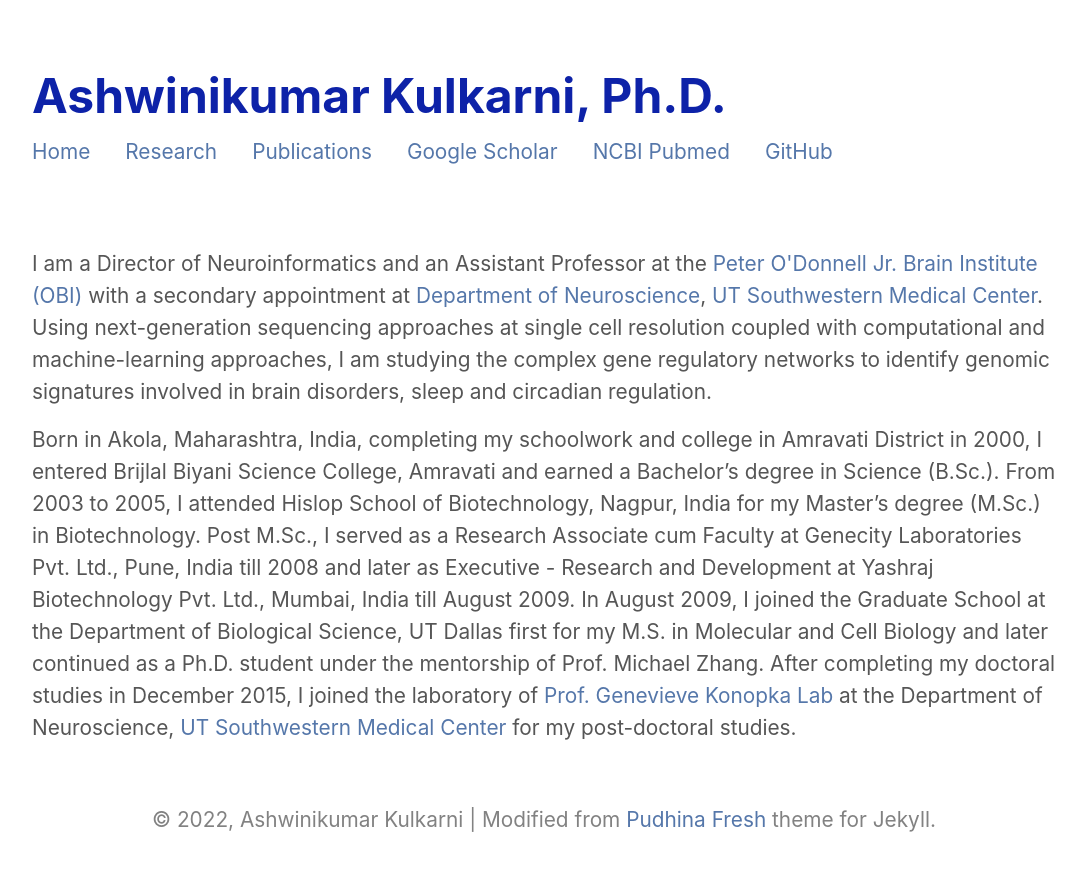
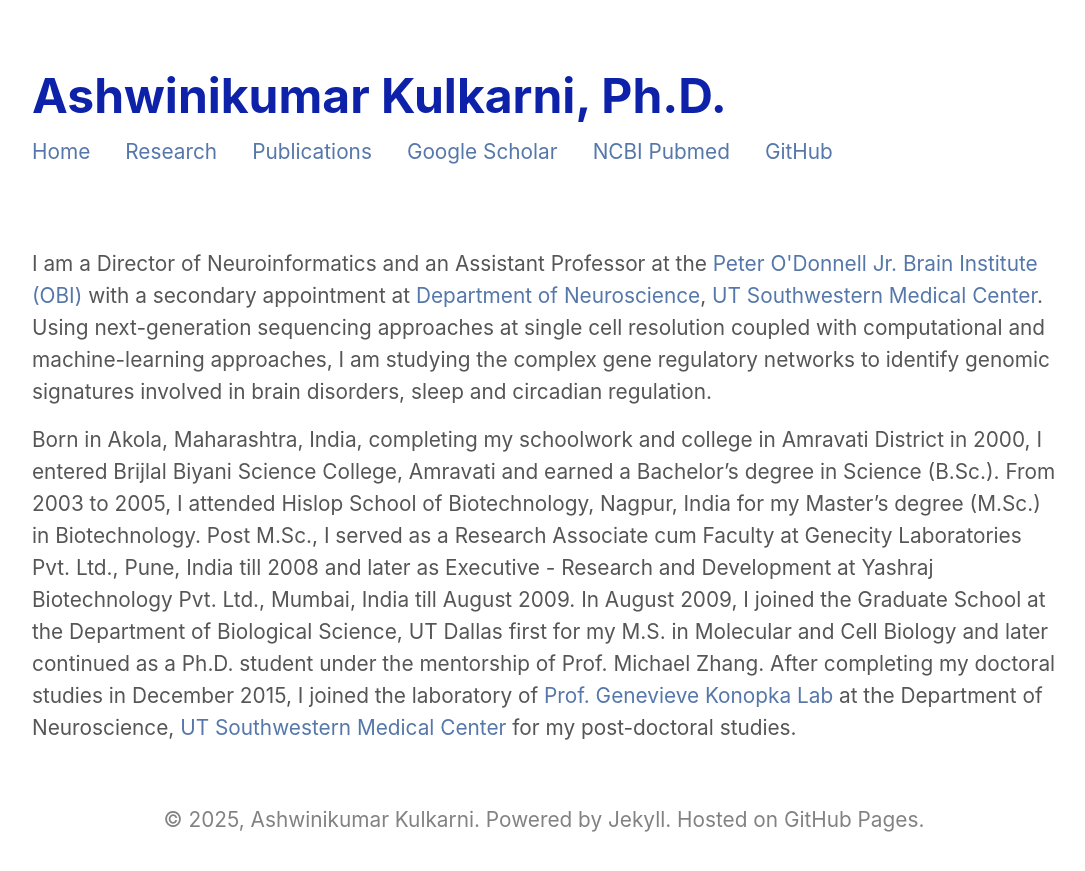
Before and after one commit to ashwinikumarkulkarni/ashwinikumarkulkarni.github.io, a Jekyll site: the page built from index.md, in a window 1280 px wide. Shown: the top 871 px of the page, without its empty margins (96-1181 px from the left). Built offline with Jekyll 4.4.1, drawn with Linux system fonts in a browser that asks for light colours; nearby versions of some CDN libraries; a style sheet for code colours, icons or effects is not loaded.

Commit message:
Update about.html

```diff
--- a/_includes/page/about.html
+++ b/_includes/page/about.html
@@ -2,6 +2,6 @@
 <div class="about__devider"></div>
 <div class="about__text">
 <!-- <br> -->
-&#169 2022, Ashwinikumar Kulkarni | Modified from <a href="https://github.com/ritijjain/pudhina-fresh">Pudhina Fresh</a> theme for Jekyll.
+&#169 2025, Ashwinikumar Kulkarni. Powered by Jekyll. Hosted on GitHub Pages.
 </div>
 </div>
```
